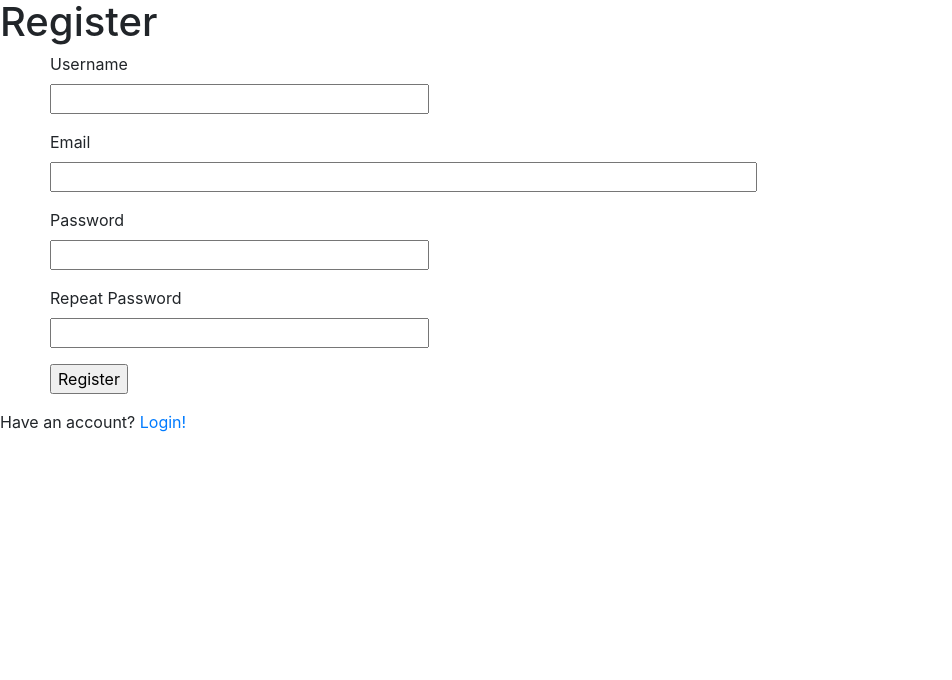
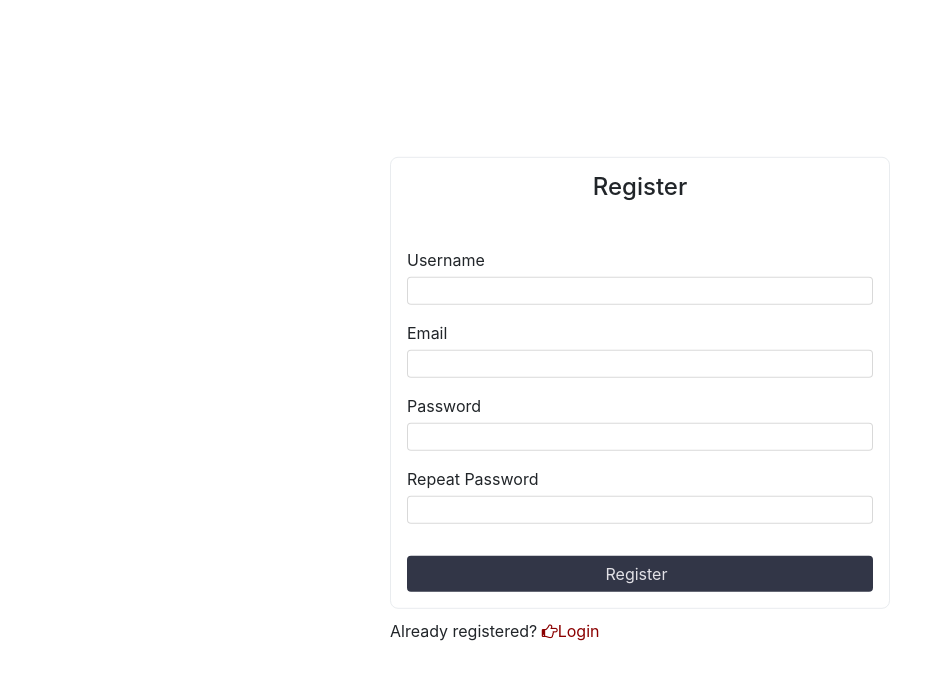
Before and after one commit to Faruqt/Flask-Complete-Tutorial, a Flask app: page /register in a window 1280 px wide. Shown: the top 680 px of the page, without its empty margins (0-952 px from the left). Run offline with Flask 2, Linux system fonts and the light colour scheme; some libraries are stand-ins or nearby versions.

Commit message:
Add register header title

```diff
--- a/Todolist/auth/templates/auth/register.html
+++ b/Todolist/auth/templates/auth/register.html
@@ -1,38 +1,48 @@
 {% extends "base.html" %}
 
 {% block content %}
-    <h1>Register</h1>
-    <form action="" method="post">
+<div class="register">
+    <form action="" method="post" class="p-3 border border-2">
         {{ form.hidden_tag() }}
+        <div class="Register-Header">
+            <h4 class="has-text-centered mb-5 is-size-3">Register</h4>
+        </div>
+
         <p>
-            {{ form.username.label }}<br>
+            {{ form.username.label(class="label") }}<br>
             {{ form.username(size=32) }}<br>
             {% for error in form.username.errors %}
             <span style="color: red;">[{{ error }}]</span>
             {% endfor %}
         </p>
         <p>
-            {{ form.email.label }}<br>
+            {{ form.email.label(class="label") }}<br>
             {{ form.email(size=64) }}<br>
             {% for error in form.email.errors %}
             <span style="color: red;">[{{ error }}]</span>
             {% endfor %}
         </p>
         <p>
-            {{ form.password.label }}<br>
+            {{ form.password.label(class="label") }}<br>
             {{ form.password(size=32) }}<br>
             {% for error in form.password.errors %}
             <span style="color: red;">[{{ error }}]</span>
             {% endfor %}
         </p>
         <p>
-            {{ form.password2.label }}<br>
+            {{ form.password2.label(class="label") }}<br>
             {{ form.password2(size=32) }}<br>
             {% for error in form.password2.errors %}
             <span style="color: red;">[{{ error }}]</span>
             {% endfor %}
         </p>
-        <p>{{ form.submit() }}</p>
+        <div class="registerbtn">
+            {{ form.submit(class="btn btn-primary mt-3") }}
+        </div>
     </form>
-    <p>Have an account? <a href="{{ url_for('auth.login') }}">Login!</a></p>
+    <div class="registered">
+        <span>Already registered?</span>
+        <a href="{{ url_for('auth.login') }}"><i class="fa fa-hand-o-right" aria-hidden="true"></i>Login</a>
+    </div>
+</div>
 {% endblock %}
```
